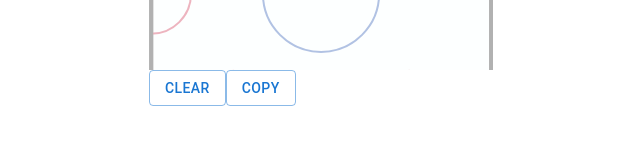
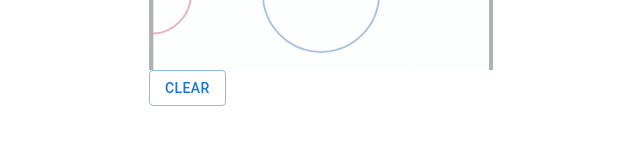
Before and after one commit to antbli/hockey-lineup, a React (Create React App) app: page / in a window 1280 px wide. Shown: the part 465-610 px from the top of the page, without its empty margins (319-959 px from the left). Built offline with nearby package versions, Linux system fonts and the light colour scheme.

Commit message:
Disable copy button

```diff
--- a/src/Roster.tsx
+++ b/src/Roster.tsx
@@ -65,16 +65,36 @@ export const Roster = () => {
     }
   };
 
+  const centerWords = (text: string): string => {
+    const lines = text.split("\n"); // Split the input text into lines
+    // Find the length of the longest line
+    const maxLength = Math.max(...lines.map((line) => line.length));
+
+    const centeredLines = lines.map((line) => {
+      const words = line.split(" "); // Split each line into words
+      const centeredWords = words.map((word) =>
+        word
+          .padStart((maxLength - word.length) / 2 + word.length)
+          .padEnd(maxLength)
+      );
+      return centeredWords.join(" ");
+    });
+
+    return centeredLines.join("\n"); // Join the lines back together
+  };
+
   const copyRoster = () => {
     const rosterCopyText = `First line:\n${
       roster.goalie ?? "No player selected"
-    }\n${roster.firstLine.rightDefense ?? "No player selected"} ${
+    }\n${roster.firstLine.rightDefense ?? "No player selected"}, ${
       roster.firstLine.leftDefense ?? "No player selected"
-    }\n${roster.firstLine.rightWing ?? "No player selected"} ${
+    }\n${roster.firstLine.rightWing ?? "No player selected"}, ${
       roster.firstLine.center ?? "No player selected"
-    } ${roster.firstLine.rightWing ?? "No player selected"}`;
+    }, ${roster.firstLine.rightWing ?? "No player selected"}`;
 
-    navigator.clipboard.writeText(rosterCopyText);
+    const formatted = centerWords(rosterCopyText);
+
+    navigator.clipboard.writeText(formatted);
   };
 
   return (
@@ -105,9 +125,9 @@ export const Roster = () => {
       <Button variant="outlined" onClick={() => setRoster(initialRoster)}>
         Clear
       </Button>
-      <Button variant="outlined" onClick={copyRoster}>
+      {/* <Button variant="outlined" onClick={copyRoster}>
         Copy
-      </Button>
+      </Button> */}
     </div>
   );
 };
```
